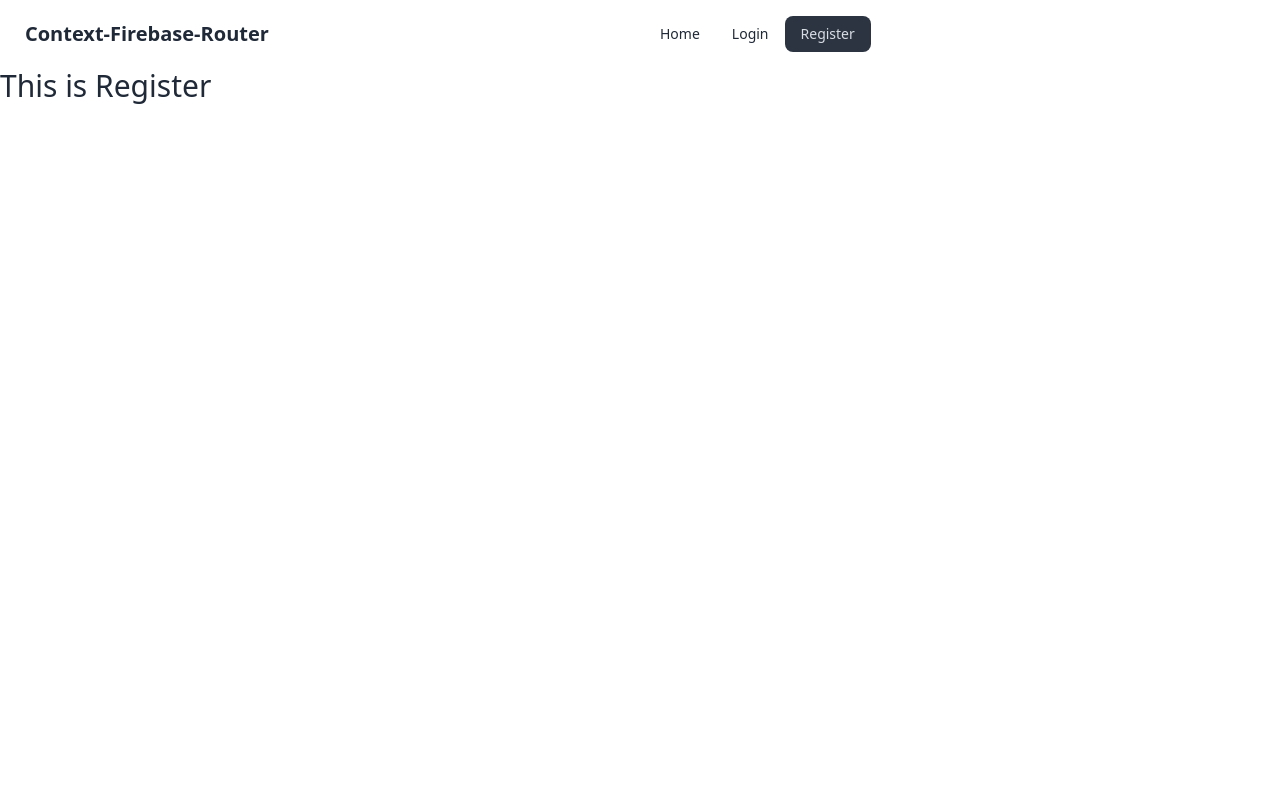
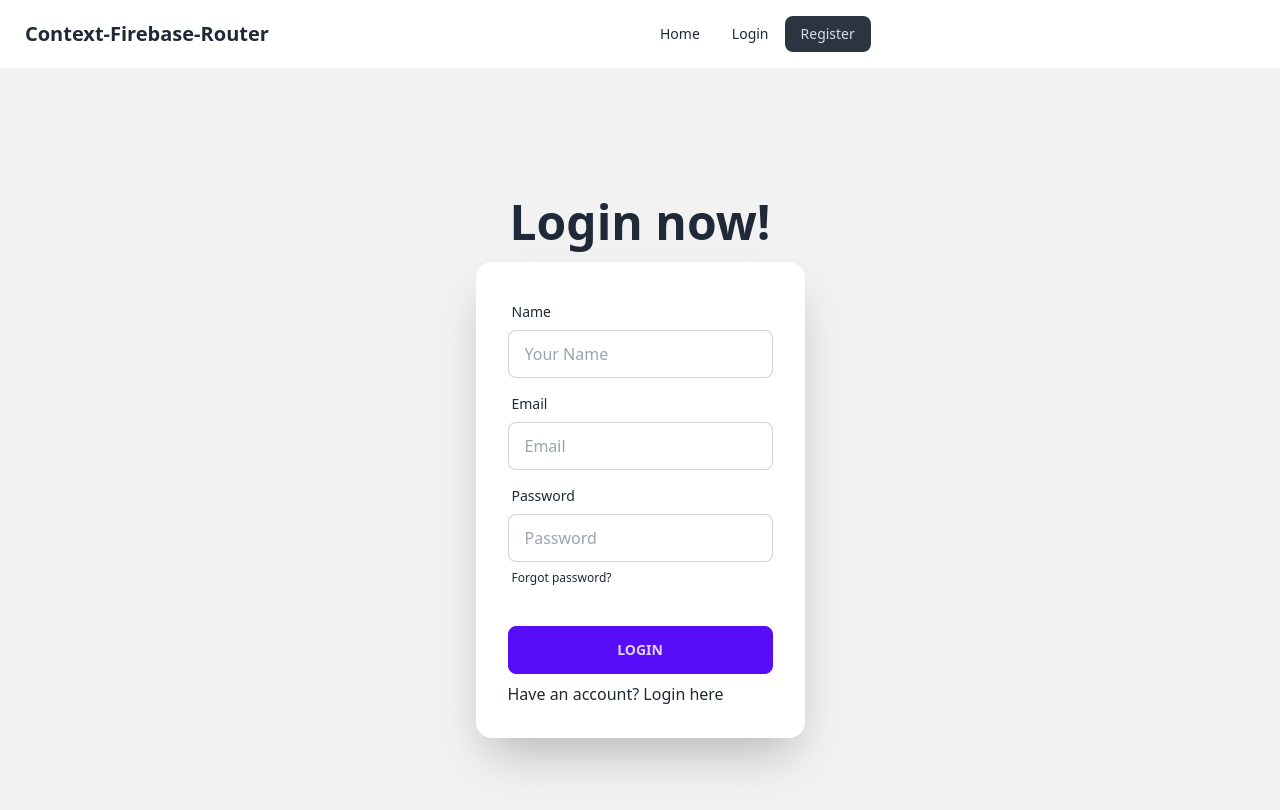
Before and after one commit to Shadman352126/Context-Firebase-Router, a React (Vite) app: page /register in a window 1280 px wide. Shown: the top 810 px of the page. Built offline with nearby package versions, Linux system fonts and the light colour scheme.

Commit message:
login register page

```diff
--- a/src/Components/Login.jsx
+++ b/src/Components/Login.jsx
@@ -1,7 +1,58 @@
+import { Link } from "react-router-dom";
+
 const Login = () => {
+  const handleLogin = (e) => {
+    e.preventDefault();
+    const email = e.target.email.value;
+    const password = e.target.password.value;
+    console.log(email, password);
+  };
   return (
-    <div>
-      <h2 className="text-3xl">This is Login</h2>
+    <div className="hero min-h-screen bg-base-200">
+      <div className="hero-content flex-col">
+        <div className="text-center">
+          <h1 className="text-5xl font-bold">Login now!</h1>
+        </div>
+        <div className="card flex-shrink-0 w-full max-w-sm shadow-2xl bg-base-100">
+          <form onSubmit={handleLogin} className="card-body">
+            <div className="form-control">
+              <label className="label">
+                <span className="label-text">Email</span>
+              </label>
+              <input
+                type="email"
+                placeholder="email"
+                name="email"
+                className="input input-bordered"
+                required
+              />
+            </div>
+            <div className="form-control">
+              <label className="label">
+                <span className="label-text">Password</span>
+              </label>
+              <input
+                type="password"
+                placeholder="password"
+                name="password"
+                className="input input-bordered"
+                required
+              />
+              <label className="label">
+                <a href="#" className="label-text-alt link link-hover">
+                  Forgot password?
+                </a>
+              </label>
+            </div>
+            <div className="form-control mt-6">
+              <button className="btn btn-primary">Login</button>
+            </div>
+            <p>
+              New Here? <Link to={"/register"}>Register here</Link>
+            </p>
+          </form>
+        </div>
+      </div>
     </div>
   );
 };
--- a/src/Components/Register.jsx
+++ b/src/Components/Register.jsx
@@ -1,7 +1,71 @@
+import { Link } from "react-router-dom";
+
 const Register = () => {
+  const handleRegister = (e) => {
+    e.preventDefault();
+    const name = e.target.name.value;
+    const email = e.target.email.value;
+    const password = e.target.password.value;
+    console.log(name, email, password);
+  };
   return (
-    <div>
-      <h2 className="text-3xl">This is Register</h2>
+    <div className="hero min-h-screen bg-base-200">
+      <div className="hero-content flex-col">
+        <div className="text-center">
+          <h1 className="text-5xl font-bold">Login now!</h1>
+        </div>
+        <div className="card flex-shrink-0 w-full max-w-sm shadow-2xl bg-base-100">
+          <form onSubmit={handleRegister} className="card-body">
+            <div className="form-control">
+              <label className="label">
+                <span className="label-text">Name</span>
+              </label>
+              <input
+                type="text"
+                placeholder="Your Name"
+                name="name"
+                className="input input-bordered"
+                required
+              />
+            </div>
+            <div className="form-control">
+              <label className="label">
+                <span className="label-text">Email</span>
+              </label>
+              <input
+                type="email"
+                placeholder="Email"
+                name="email"
+                className="input input-bordered"
+                required
+              />
+            </div>
+            <div className="form-control">
+              <label className="label">
+                <span className="label-text">Password</span>
+              </label>
+              <input
+                type="password"
+                placeholder="Password"
+                name="password"
+                className="input input-bordered"
+                required
+              />
+              <label className="label">
+                <a href="#" className="label-text-alt link link-hover">
+                  Forgot password?
+                </a>
+              </label>
+            </div>
+            <div className="form-control mt-6">
+              <button className="btn btn-primary">Login</button>
+            </div>
+            <p>
+              Have an account? <Link to={"/login"}>Login here</Link>
+            </p>
+          </form>
+        </div>
+      </div>
     </div>
   );
 };
```
